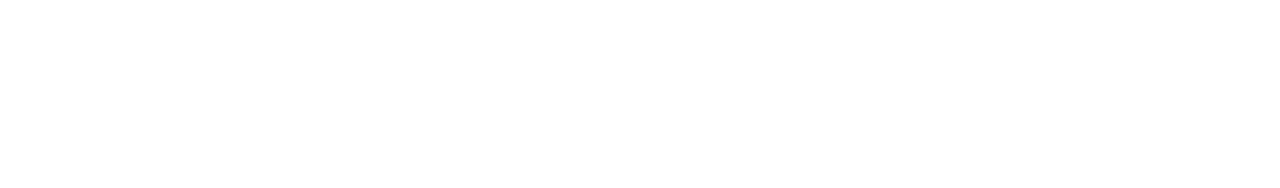
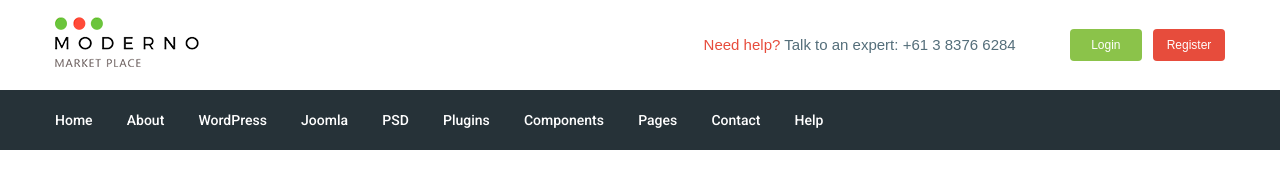
Before and after one commit to kuzmin-lemmi/Moderno, a website: page app/index.html in a window 1280 px wide. Drawn offline with nearby package versions, Linux system fonts and the light colour scheme; files that its build step writes are made by us from their sources.

Commit message:
added header

```diff
--- a/app/index.html
+++ b/app/index.html
@@ -6,12 +6,56 @@
     <meta name="viewport" content="width=device-width, initial-scale=1.0">
     <meta http-equiv="X-UA-Compatible" content="ie=edge">
     <title>Document</title>
+    <link href="https://fonts.googleapis.com/css?family=Roboto:500,700&display=swap" rel="stylesheet">
     <link rel="stylesheet" href="css/libs.min.css">
     <link rel="stylesheet" href="css/style.min.css">
 </head>
 
 <body>
+    <header class="header">
+        <div class="header__top">
+            <div class="container">
+                <div class="header__top-inner">
+                    <div class="header__logo">
+                        <a href="#">
+                            <img src="images/logo.png" alt="">
+                        </a>
+                    </div>
+                    <div class="header__text">
+                        <a href="#"><span>Need help?</span></a>
+                        Talk to an expert:
+                        <a class="header__phone" href="tel:61383766284">+61 3 8376 6284</a>
+                    </div>
+                    <div class="header__box">
+                        <a class="basket" href="#"></a>
+                        <a class="header__btn header__btn-login" href="">Login</a>
+                        <a class="header__btn header__btn-register" href="">Register</a>
+                    </div>
+                </div>
+            </div>
+        </div>
+        <div class="header__menu">
+            <div class="container">
+                <nav class="menu">
+                    <ul class="menu__list">
+                        <li><a href="#">Home </a></li>
+                        <li><a href="#">About</a></li>
+                        <li><a href="#">WordPress</a></li>
+                        <li><a href="#">Joomla</a></li>
+                        <li><a href="#">PSD</a></li>
+                        <li><a href="#">Plugins</a></li>
+                        <li><a href="#">Components</a></li>
+                        <li><a href="#">Pages</a></li>
+                        <li><a href="#">Contact</a></li>
+                        <li><a href="#">Help</a></li>
+                    </ul>
+                </nav>
+            </div>
+        </div>
 
+
+
+    </header>
 
     <script src="https://ajax.googleapis.com/ajax/libs/jquery/3.4.1/jquery.min.js"></script>
     <script src="js/libs.min.js"></script>
--- /dev/null
+++ b/app/scss/_fonts.scss
@@ -0,0 +1,7 @@
+@font-face {
+    font-family: 'Roboto-Regular' ,sans-serif;
+    src: url('../fonts/Roboto-Regular.woff2') format('woff2'),
+        url('../fonts/Roboto-Regular.woff') format('woff');
+        font-weight: 400;
+        font-display: swap;
+}
--- a/app/scss/reset.scss
+++ b/app/scss/_reset.scss
@@ -21,14 +21,21 @@ li {
 a {
     text-decoration: none;
     display: inline-block;
+    color:$text;
 }
+
 // =============Контеинер============
 .container {
-    max-width: 1170px;
+    max-width: 1200px;
     margin: 0 auto;
     padding: 0 15px;
 }
+
 // =============BODY============
-body{
-
+body {
+    font-family: 'Roboto-Regular' ,sans-serif;
+    font-size: 15px;
+    line-height: 24px;
+    color:$text;
+    font-weight: 400;
 }
--- /dev/null
+++ b/app/scss/_vars.scss
@@ -0,0 +1,4 @@
+$text:#546e7a;
+$red:#e74c3c;
+$green:#8bc34a;
+$bg:#263238;
--- a/app/scss/style.scss
+++ b/app/scss/style.scss
@@ -1,7 +1,66 @@
+@import 'vars';
+@import 'reset';
 @import 'fonts';
-@import 'reset';
 @import 'mixin';
 
-// ===========Переменные ============
+.header__top-inner {
+    display: flex;
+    justify-content: space-between;
+    height: 90px;
+    align-items: center;
+}
 
-// ===========#Переменные#==========
+.header__text {
+    margin-left: auto;
+    margin-right: 50px;
+
+    span {
+        color: $red;
+    }
+}
+
+.header__btn {
+    padding: 4px;
+    width: 72px;
+    border-radius: 4px;
+    text-align: center;
+    color: #fff;
+    font-size: 12px;
+}
+
+.header__btn-login {
+    background-color: $green;
+}
+
+.header__btn-register {
+    background-color: $red;
+    margin-left: 7px;
+}
+
+.header__menu {
+    background-color: $bg;
+}
+
+.menu {
+    display: flex;
+    align-items: center;
+    height: 60px;
+}
+
+.menu__list {
+    li {
+        display: inline-block;
+
+        &+li {
+            margin-left: 30px;
+        }
+    }
+
+    a {
+        font-family: 'Roboto', sans-serif;
+        color: #fff;
+        font-size: 14px;
+        font-weight: 500;
+
+    }
+}
--- a/gulpfile.js
+++ b/gulpfile.js
@@ -9,7 +9,7 @@ let gulp = require('gulp'),
 
 gulp.task('sass', function () {
 
-    return gulp.src('app/scss/style.scss')
+    return gulp.src('app/scss/**/*.scss')
         .pipe(sass({
             outputStyle: 'compressed'
         }))
@@ -69,7 +69,7 @@ gulp.task('browser-sync', function () {
 });
 
 gulp.task('watch', function () {
-    gulp.watch('app/scss/style.scss', gulp.parallel('sass'))
+    gulp.watch('app/scss/**/*.scss', gulp.parallel('sass'))
     gulp.watch('app/*.html', gulp.parallel('html'))
     gulp.watch('app/js/*.js', gulp.parallel('sass'));
 });
```
Also changed, not shown: app/scss/fonts.scss (deleted, +0 -9 lines), app/fonts/Roboto-Regular.woff (added), app/fonts/Roboto-Regular.woff2 (added), app/images/logo.png (added), app/scss/_mixin.scss (renamed from app/scss/mixin.scss).
